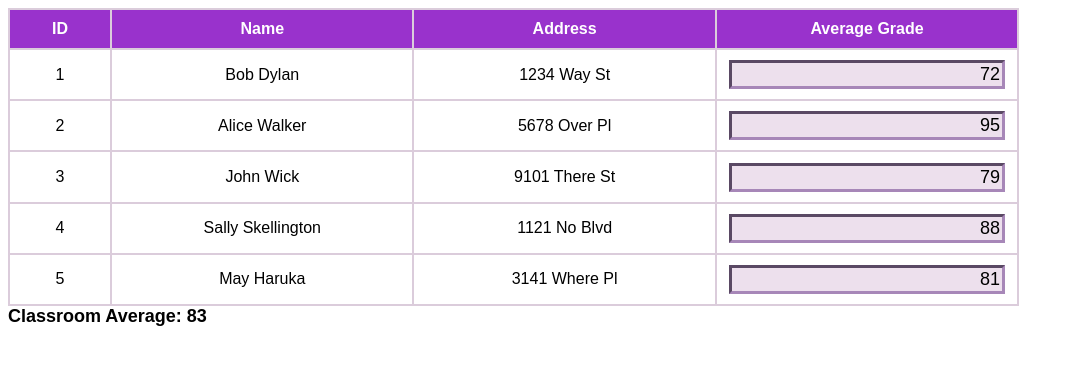
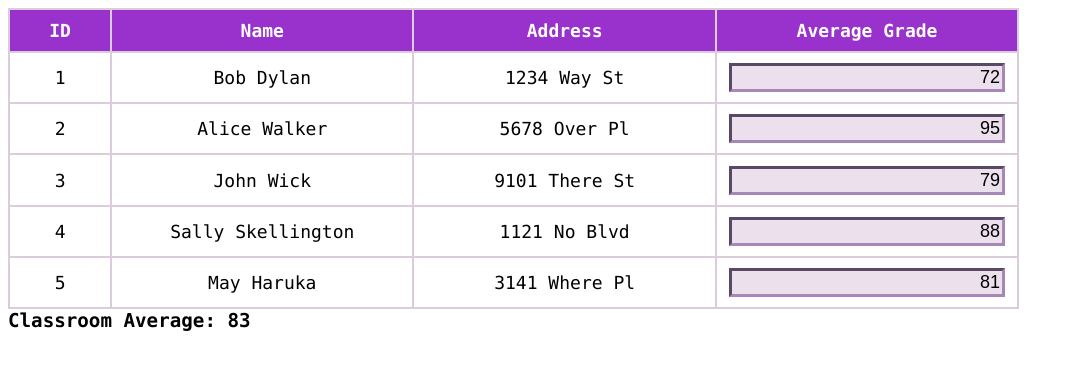
Before and after one commit to santi-jose/ClassroomAverage, a website with bundled scripts: page index.html in a window 1280 px wide. Shown: the whole page, without its empty margins (0-1074 px from the left). Built offline with nearby package versions, Linux system fonts and the light colour scheme.

Commit message:
Made quick revision to font style and font size.

```diff
--- a/public/css/styles.css
+++ b/public/css/styles.css
@@ -1,6 +1,7 @@
 /* style elements we want throughout our web page */
 table, th, td, div{
-    font-family: Arial, Helvetica, sans-serif;
+    font-family: consolas;
+    font-size: large;
 }
 
 /* table style elements */
@@ -67,6 +68,6 @@ input{
 
 /* make our classroom-average div stand out */
 #classroom-average{
-    font-size: large;
+    font-size: larger;
     font-weight: bold;
 }
```
